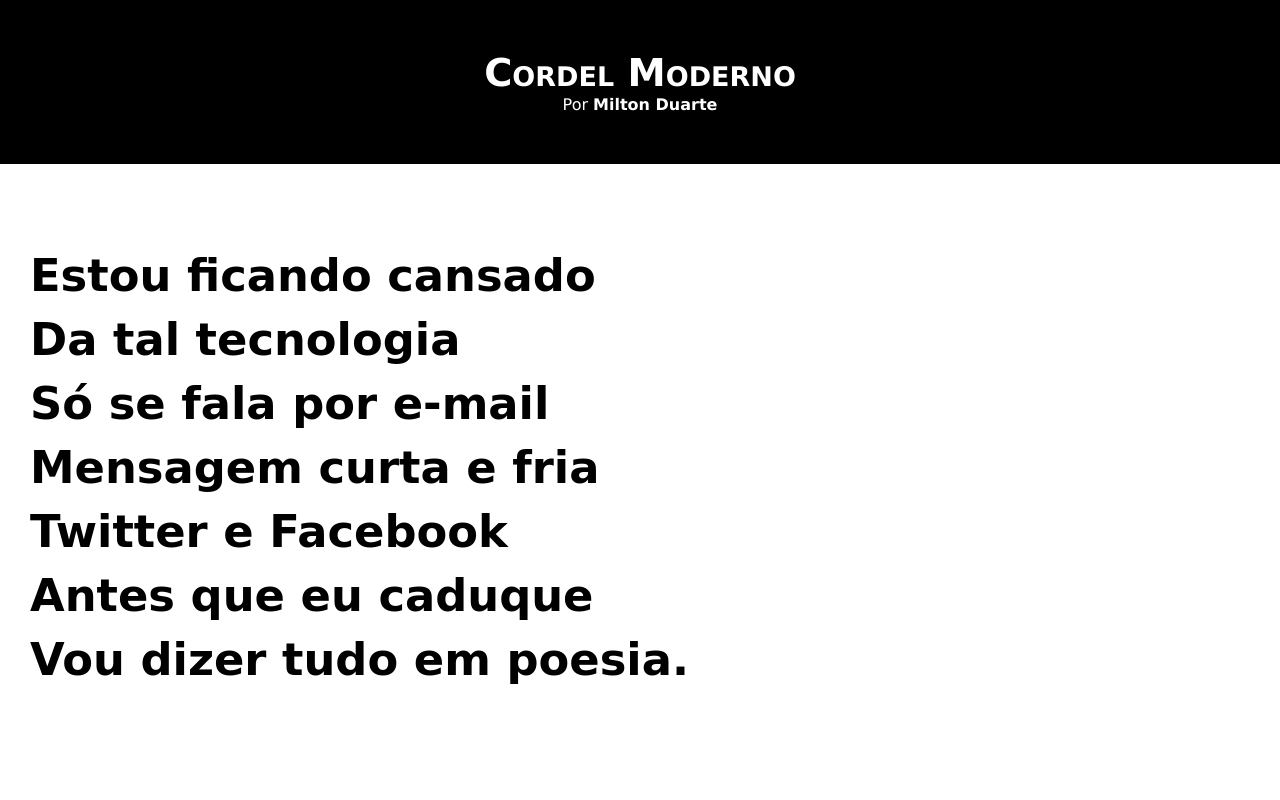
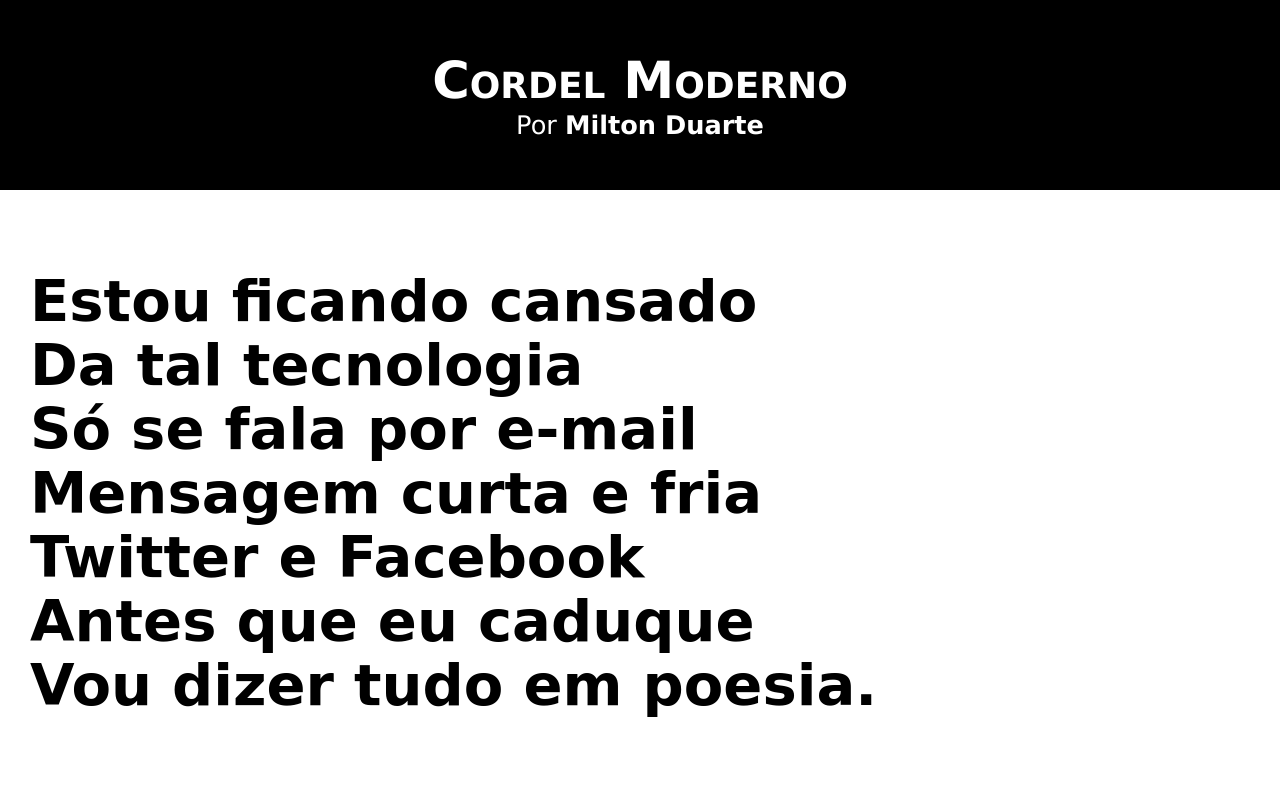
Before and after one commit to Wallison-Greg/Lp-Cordel, a plain HTML site: page index.html in a window 1280 px wide. Shown: the top 800 px of the page. Drawn offline with Linux system fonts and the light colour scheme; a web font is replaced by a local one.

Commit message:
Ultimos ajuste finalizados

```diff
--- a/style/estilo.css
+++ b/style/estilo.css
@@ -27,10 +27,11 @@ header{
 header > h1{
     padding-top: 50px;
     font-variant: small-caps;
-    font-size: 3vw;
+    font-size: 4vw;
 }
 header p{
     padding-bottom: 50px;
+    font-size: 2vw;
 }
 a{
     color: white;
@@ -46,7 +47,7 @@ main > section{
     padding-bottom: 10vh;
     line-height: 5vw;
     padding-left: 30px;
-    font-size: 3.5vw;
+    font-size: 4.5vw;
 }
 main p{
     padding-bottom: 2em;
@@ -86,6 +87,7 @@ footer{
     text-align: center;
     color: white;
     padding: 10px;
+    font-size: 1.5vw;
 }
 
 /*ao utilizar os valores "vh" ou "vw" gera um aspecto responsivo na pagina ja que esses valores tem referencias logicas sobre a altura da pagina e a largura da pagina*/
```
